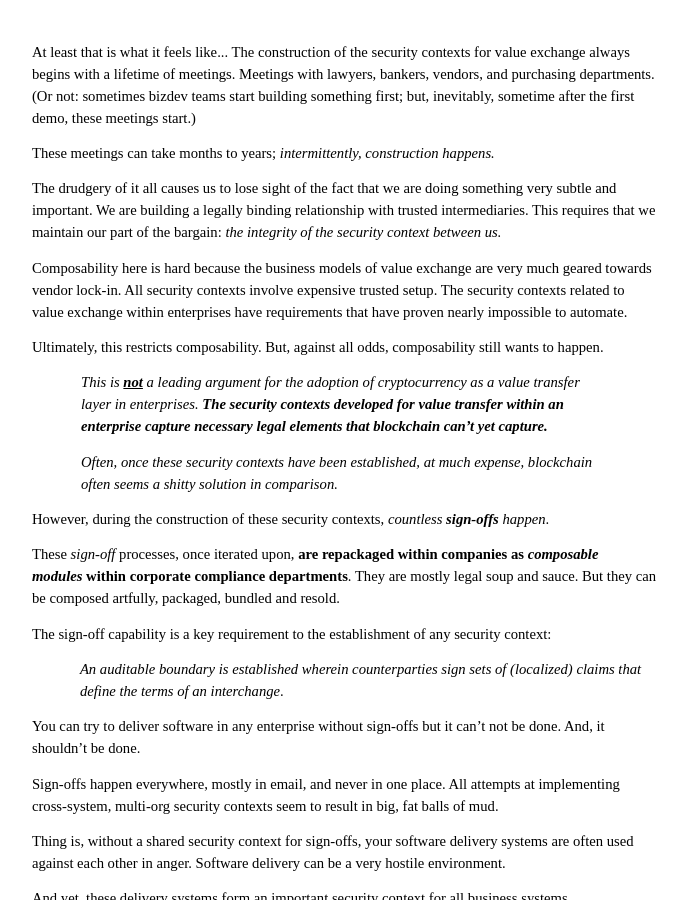
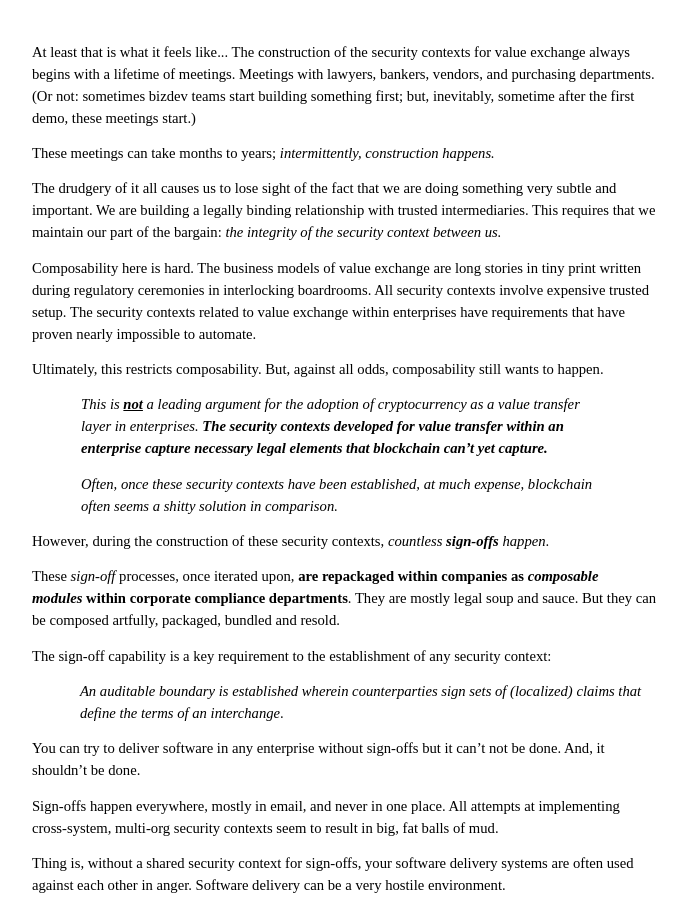
Before and after one commit to immutability-io/immutability-io.github.io, a Jekyll site: the page blockchain-as-a-composable-security-context.html, which Jekyll copies as it is, in a window 1280 px wide and 900 px high, scrolled down 4578 px. Shown: the whole window, without its empty margins (71-757 px from the left). Built offline with Jekyll 4.4.1, drawn with Linux system fonts in a browser that asks for light colours; some web fonts are replaced.

Commit message:
Blockchain as a Composable Security Context

```diff
--- a/blockchain-as-a-composable-security-context.html
+++ b/blockchain-as-a-composable-security-context.html
@@ -1194,10 +1194,11 @@
             something very subtle and important. We are building a legally binding relationship with trusted
             intermediaries. This requires that we maintain our part of the bargain: </span><span class="c20 c2">the
             integrity of the security context between us.</span></p>
-    <p class="c8"><span class="c6">Composability here is hard because the business models of value exchange are very
-            much geared towards vendor lock-in. All security contexts involve expensive trusted setup. The security
-            contexts related to value exchange within enterprises have requirements that have proven nearly impossible
-            to automate.</span></p>
+    <p class="c8"><span class="c6">Composability here is hard. The business models of value exchange are long
+            stories in tiny print written during regulatory ceremonies in interlocking boardrooms. All
+            security contexts
+            involve expensive trusted setup. The security contexts related to value exchange within enterprises have
+            requirements that have proven nearly impossible to automate.</span></p>
     <p class="c8"><span class="c6">Ultimately, this restricts composability. But, against all odds, composability still
             wants to happen.</span></p>
     <p class="c24"><span class="c2">This is </span><span class="c27 c29 c49">not</span><span class="c2">&nbsp;a leading
```
